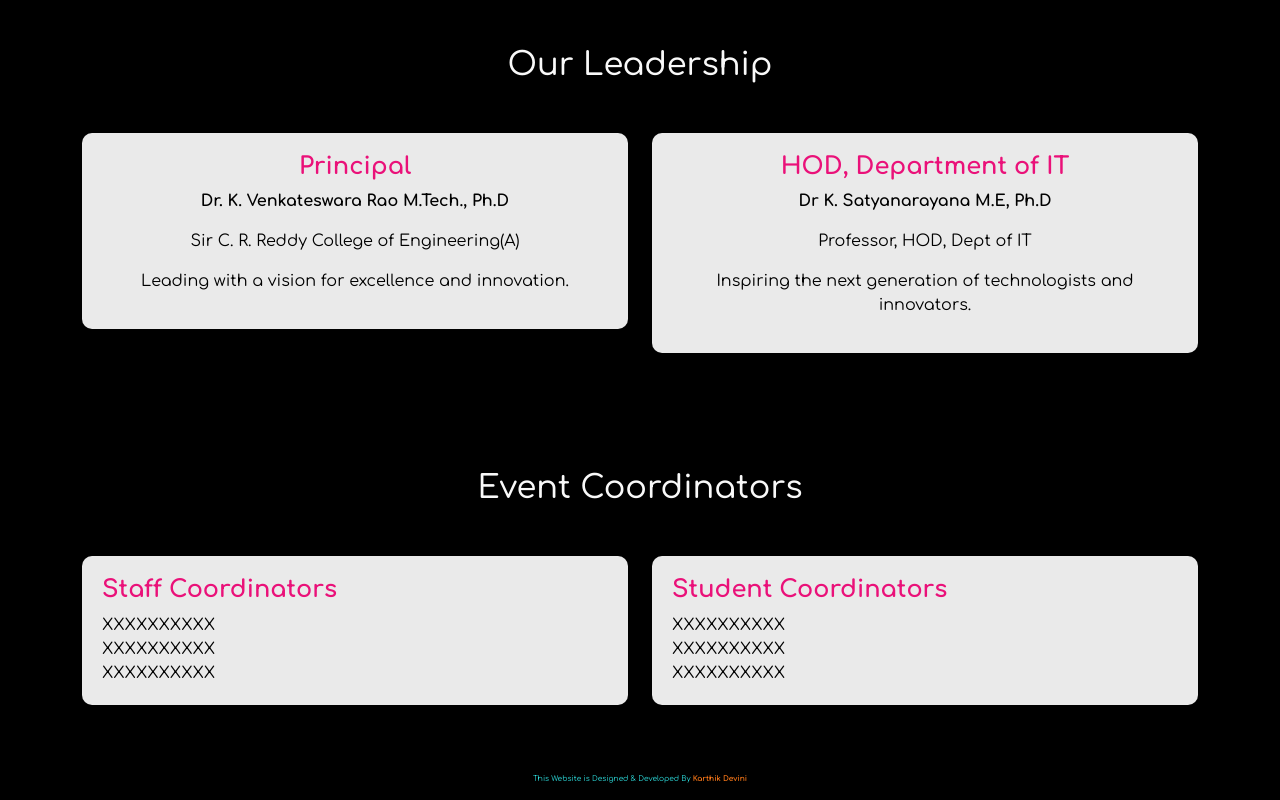
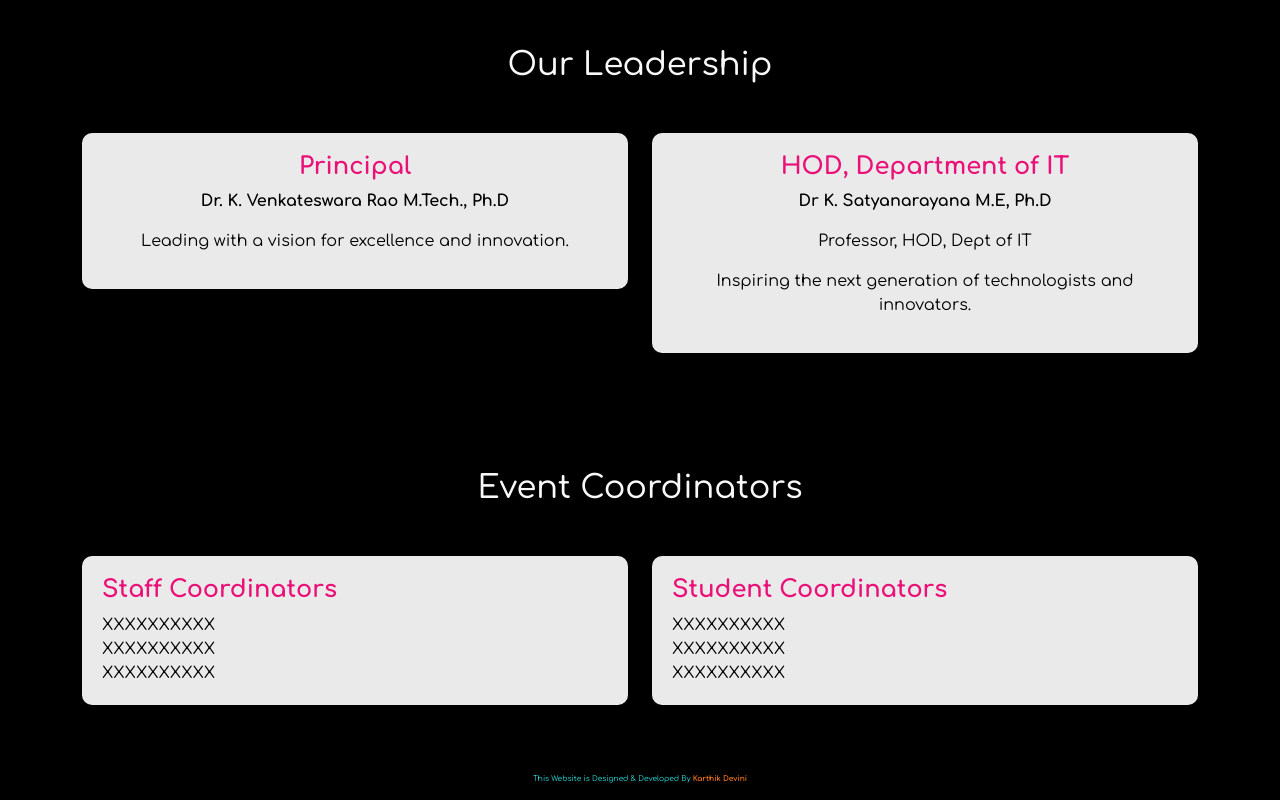
Before and after one commit to karthikdevini/INFINIT2K25, a plain HTML site: page index.html in a window 1280 px wide. Shown: the part 3904-4704 px from the top of the page. Drawn offline with nearby package versions, Linux system fonts and the light colour scheme.

Commit message:
Update index.html

```diff
--- a/index.html
+++ b/index.html
@@ -743,7 +743,6 @@
           <div class="event-card-body text-center">
             <h5 class="event-title">Principal</h5>
             <p><b>Dr. K. Venkateswara Rao M.Tech., Ph.D</b></p>
-            <p>Sir C. R. Reddy College of Engineering(A)</p>
             <p>Leading with a vision for excellence and innovation.</p>
           </div>
         </div>
```
